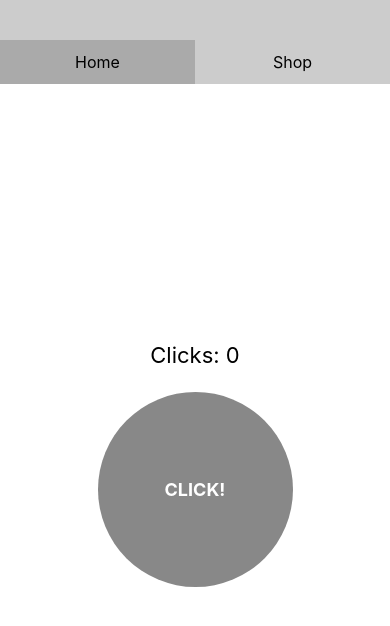
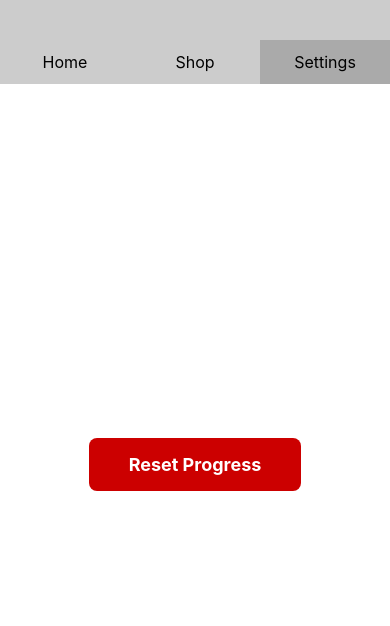
Before and after one commit to Kubabas3/ClickerGame, a React Native app: screen /Settings in a window 390 px wide. Shown: the top 626 px of the page. Built offline with nearby package versions, Linux system fonts and the light colour scheme.

Commit message:
Add Settings screen with reset progress button and top navigation update

```diff
--- a/App.js
+++ b/App.js
@@ -3,17 +3,17 @@ import { NavigationContainer } from '@react-navigation/native';
 import { createNativeStackNavigator } from '@react-navigation/native-stack';
 import HomeScreen from './screens/HomeScreen';
 import ShopScreen from './screens/ShopScreen';
+import SettingsScreen from './screens/SettingsScreen';
 
 const Stack = createNativeStackNavigator();
 
 export default function App() {
   return (
     <NavigationContainer>
-      <Stack.Navigator
-        screenOptions={{ headerShown: false }} // отключаем шапку
-      >
+      <Stack.Navigator screenOptions={{ headerShown: false }}>
         <Stack.Screen name="Home" component={HomeScreen} />
         <Stack.Screen name="Shop" component={ShopScreen} />
+        <Stack.Screen name="Settings" component={SettingsScreen} />
       </Stack.Navigator>
     </NavigationContainer>
   );
--- a/screens/HomeScreen.js
+++ b/screens/HomeScreen.js
@@ -48,7 +48,14 @@ export default function HomeScreen({ navigation }) {
   >
     <Text style={styles.tabText}>Shop</Text>
   </TouchableOpacity>
+  <TouchableOpacity
+    style={styles.tab}
+    onPress={() => navigation.navigate('Settings')}
+  >
+    <Text style={styles.tabText}>Settings</Text>
+  </TouchableOpacity>
 </View>
+
 
       <View style={styles.center}>
         <Text style={styles.counter}>Clicks: {count}</Text>
--- /dev/null
+++ b/screens/SettingsScreen.js
@@ -0,0 +1,103 @@
+import React from 'react';
+import {
+  View,
+  Text,
+  TouchableOpacity,
+  StyleSheet,
+  StatusBar,
+  Alert,
+} from 'react-native';
+import AsyncStorage from '@react-native-async-storage/async-storage';
+
+export default function SettingsScreen({ navigation }) {
+  const handleReset = async () => {
+    Alert.alert(
+      'Reset Progress',
+      'Are you sure you want to reset everything?',
+      [
+        {
+          text: 'Cancel',
+          style: 'cancel',
+        },
+        {
+          text: 'Reset',
+          style: 'destructive',
+          onPress: async () => {
+            await AsyncStorage.removeItem('clickCount');
+            await AsyncStorage.removeItem('clickBonus');
+            Alert.alert('Progress reset.');
+          },
+        },
+      ]
+    );
+  };
+
+  return (
+    <View style={styles.container}>
+      <View style={styles.tabBar}>
+        <TouchableOpacity
+          style={styles.tab}
+          onPress={() => navigation.navigate('Home')}
+        >
+          <Text style={styles.tabText}>Home</Text>
+        </TouchableOpacity>
+        <TouchableOpacity
+          style={styles.tab}
+          onPress={() => navigation.navigate('Shop')}
+        >
+          <Text style={styles.tabText}>Shop</Text>
+        </TouchableOpacity>
+        <TouchableOpacity style={[styles.tab, styles.activeTab]}>
+          <Text style={styles.tabText}>Settings</Text>
+        </TouchableOpacity>
+      </View>
+
+      <View style={styles.center}>
+        <TouchableOpacity style={styles.resetButton} onPress={handleReset}>
+          <Text style={styles.resetText}>Reset Progress</Text>
+        </TouchableOpacity>
+      </View>
+    </View>
+  );
+}
+
+const styles = StyleSheet.create({
+  container: {
+    flex: 1,
+    backgroundColor: '#ffffff',
+  },
+  tabBar: {
+    flexDirection: 'row',
+    justifyContent: 'space-around',
+    backgroundColor: '#cccccc',
+    paddingTop: StatusBar.currentHeight || 40,
+  },
+  tab: {
+    flex: 1,
+    paddingVertical: 12,
+    alignItems: 'center',
+  },
+  activeTab: {
+    backgroundColor: '#aaaaaa',
+  },
+  tabText: {
+    fontSize: 16,
+    color: '#000000',
+  },
+  center: {
+    flex: 1,
+    justifyContent: 'center',
+    alignItems: 'center',
+  },
+  resetButton: {
+    backgroundColor: '#cc0000',
+    paddingVertical: 16,
+    paddingHorizontal: 40,
+    borderRadius: 8,
+  },
+  resetText: {
+    color: '#ffffff',
+    fontSize: 18,
+    fontWeight: 'bold',
+  },
+});
--- a/screens/ShopScreen.js
+++ b/screens/ShopScreen.js
@@ -76,7 +76,14 @@ export default function ShopScreen({ navigation }) {
   <TouchableOpacity style={[styles.tab, styles.activeTab]}>
     <Text style={styles.tabText}>Shop</Text>
   </TouchableOpacity>
+  <TouchableOpacity
+    style={styles.tab}
+    onPress={() => navigation.navigate('Settings')}
+  >
+    <Text style={styles.tabText}>Settings</Text>
+  </TouchableOpacity>
 </View>
+
 
       <Text style={styles.counter}>Energy: {count}</Text>
 
```
Lines whose indentation alone changed are shown as unchanged.
